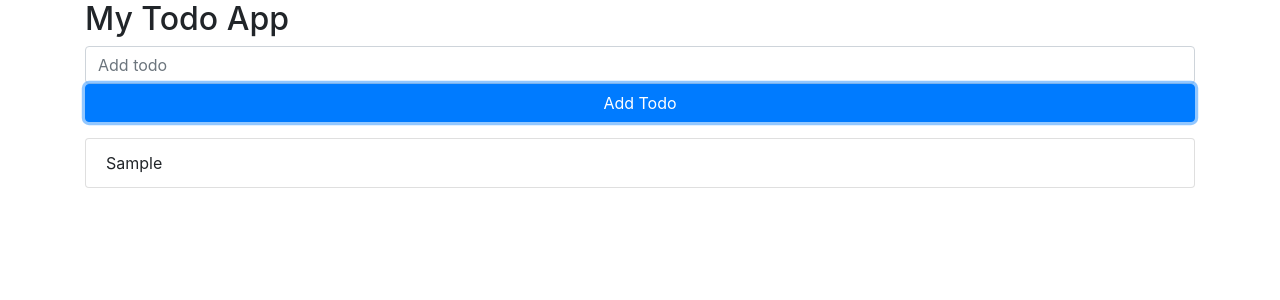
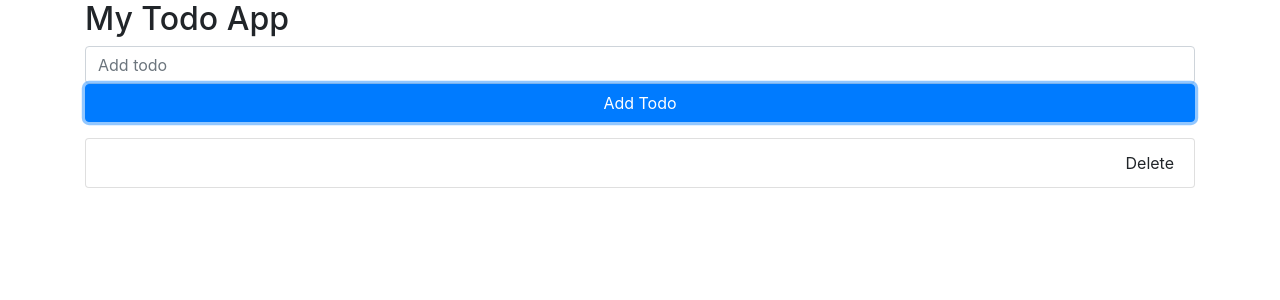
Before and after one commit to iMagesh/react-basic-todo, a React (Create React App) app: page / in a window 1280 px wide. Both pictures are taken after typing "Sample" into the empty fields and a click on the button "Add Todo". Shown: the top 300 px of the page. Built offline with nearby package versions, Linux system fonts and the light colour scheme; no server answers.

Commit message:
added axios List todos via ajax call

```diff
--- a/package.json
+++ b/package.json
@@ -3,6 +3,7 @@
   "version": "0.1.0",
   "private": true,
   "dependencies": {
+    "axios": "^0.18.0",
     "react": "^16.8.6",
     "react-dom": "^16.8.6",
     "react-scripts": "3.0.0"
--- a/src/App.js
+++ b/src/App.js
@@ -1,6 +1,7 @@
 import React from "react";
 import TodoForm from "./TodoForm";
 import TodoList from "./TodoList";
+import axios from "axios";
 
 class App extends React.Component {
   constructor() {
@@ -10,8 +11,20 @@ class App extends React.Component {
     };
   }
 
+  componentDidMount() {
+    axios.get("http://localhost:8080/todos").then(response => {
+      this.setState({ todos: response.data });
+    });
+  }
+
   addTodo(input) {
     this.setState({ todos: [...this.state.todos, input] });
+  }
+
+  handleDelete(todo) {
+    this.setState({
+      todos: this.state.todos.filter(t => t !== todo)
+    });
   }
 
   render() {
@@ -19,7 +32,10 @@ class App extends React.Component {
       <div className="container">
         <h2>My Todo App</h2>
         <TodoForm addTodo={this.addTodo.bind(this)} />
-        <TodoList todos={this.state.todos} />
+        <TodoList
+          todos={this.state.todos}
+          handleDelete={this.handleDelete.bind(this)}
+        />
       </div>
     );
   }
--- a/src/TodoList.js
+++ b/src/TodoList.js
@@ -12,10 +12,16 @@ function TodoList(props) {
   return (
     <div>
       <ul className="list-group">
-        {props.todos.map((todo, i) => {
+        {props.todos.map(todo => {
           return (
-            <li key={i} className="list-group-item" onClick={toggleDone}>
-              {todo}
+            <li key={todo.id} className="list-group-item">
+              <span onClick={toggleDone}>{todo.title}</span>
+              <span
+                className="float-right"
+                onClick={props.handleDelete.bind(this, todo.id)}
+              >
+                Delete
+              </span>
             </li>
           );
         })}
```
Also changed, not shown: 1 other file (tests, documents, lock files or other folders).
